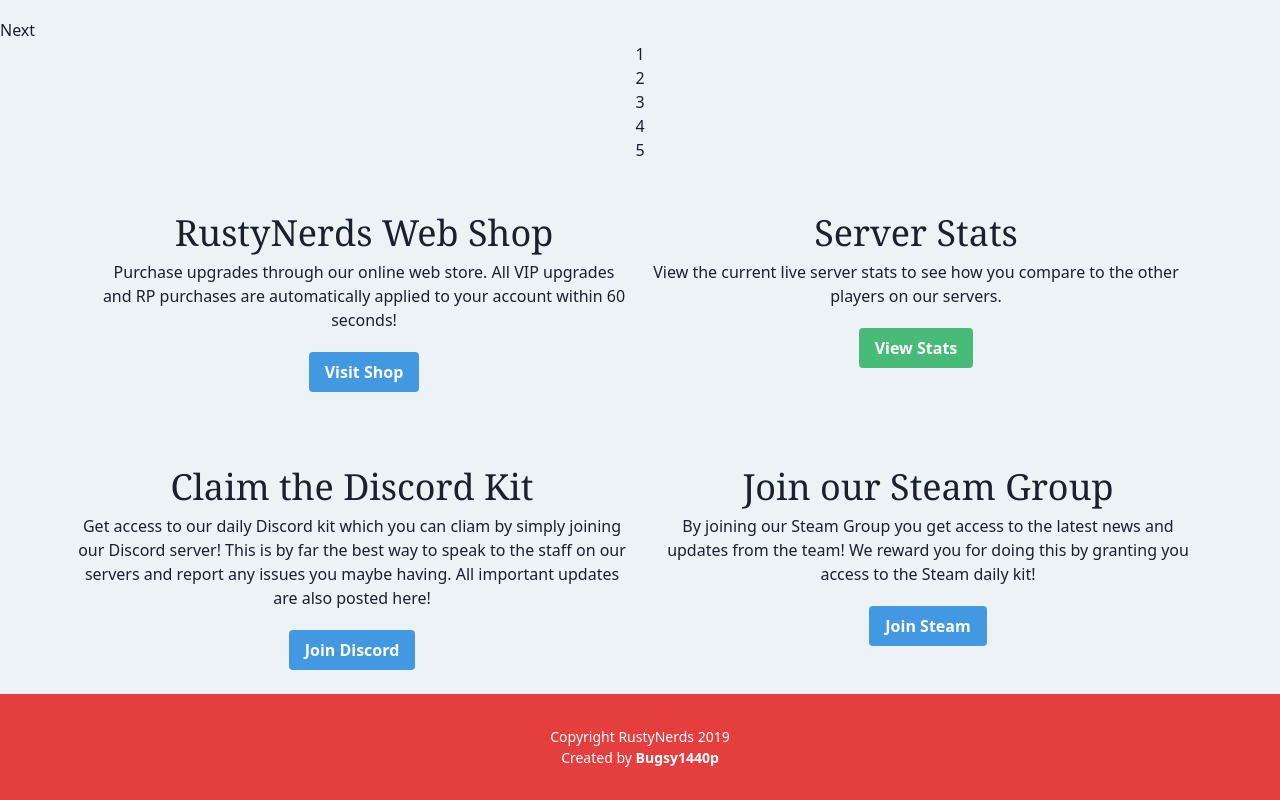
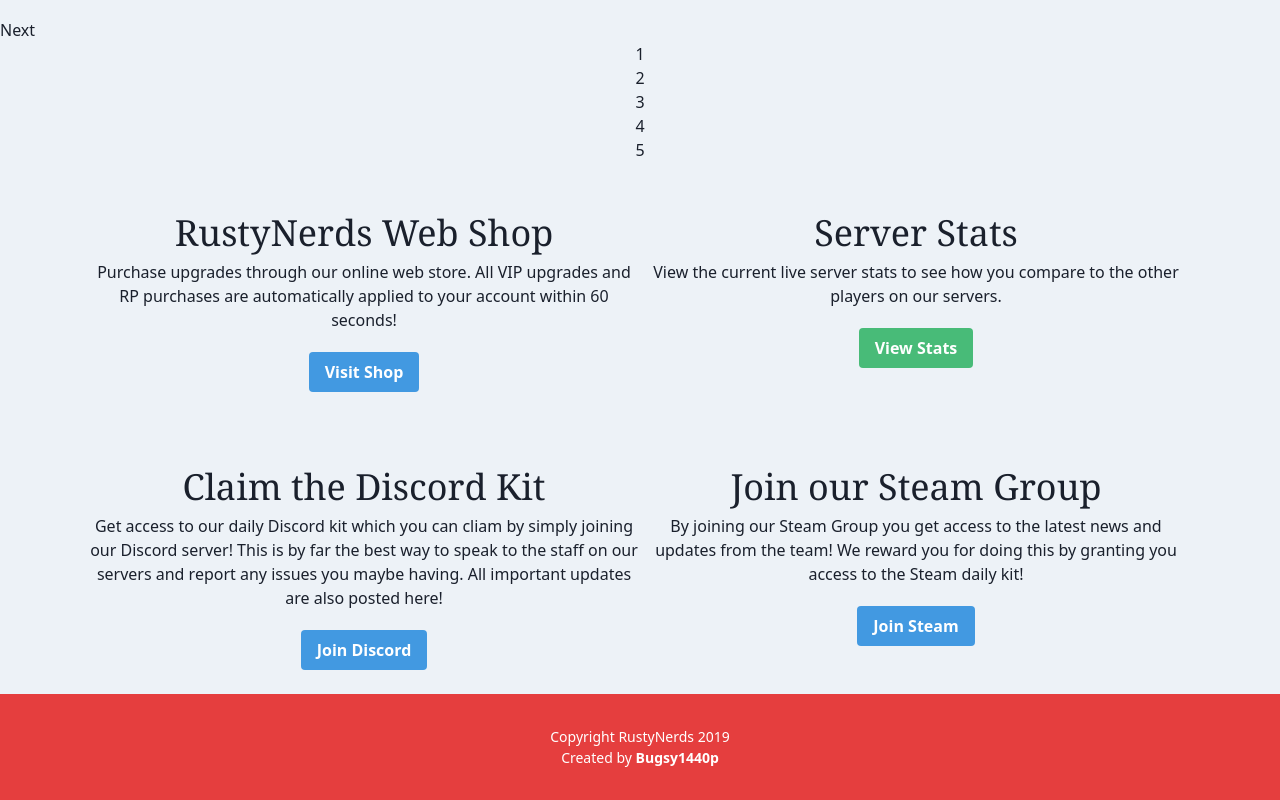
Before and after one commit to GlenHughes/rustynerds-website, a Gatsby site: page / in a window 1280 px wide. Shown: the part 10726-11526 px from the top of the page. Built offline with nearby package versions, Linux system fonts and the light colour scheme; Gatsby itself is replaced by a stand-in of ours.

Commit message:
Further improvments to layout

```diff
--- a/src/pages/index.js
+++ b/src/pages/index.js
@@ -40,24 +40,24 @@
         </Slider>
       </div>
       <div className="max-w-6xl mx-auto mt-5 justify-between p-6 md:flex">
-        <div className="w-full md:w-1/2 text-center px-3">
+        <div className="w-full md:w-1/2 text-center">
           <h2 className="text-4xl font-serif">RustyNerds Web Shop</h2>
           <p>Purchase upgrades through our online web store. All VIP upgrades and RP purchases are automatically applied to your account within 60 seconds!</p>
           <Link className="btn btn-blue inline-block mt-5" to="/shop">Visit Shop</Link>
         </div>
-        <div className="w-full md:w-1/2 text-center px-3 mt-4 md:mt-0">
+        <div className="w-full md:w-1/2 text-center mt-4 md:mt-0">
           <h2 className="text-4xl font-serif">Server Stats</h2>
           <p>View the current live server stats to see how you compare to the other players on our servers.</p>
           <Link className="btn btn-green inline-block mt-5" to="/stats">View Stats</Link>
         </div>
       </div>
-      <div className="max-w-6xl mx-auto mt-0 md:mt-5 justify-between py-0 md:py-6 md:flex">
-        <div className="w-full md:w-1/2 text-center px-3">
+      <div className="max-w-6xl mx-auto mt-0 md:mt-5 justify-between py-0 px-6 md:py-6 md:flex">
+        <div className="w-full md:w-1/2 text-center">
           <h2 className="text-4xl font-serif">Claim the Discord Kit</h2>
           <p>Get access to our daily Discord kit which you can cliam by simply joining our Discord server! This is by far the best way to speak to the staff on our servers and report any issues you maybe having. All important updates are also posted here!</p>
           <Link className="btn btn-blue inline-block mt-5" to="/discord">Join Discord</Link>
         </div>
-        <div className="w-full md:w-1/2 text-center px-3 pb-5 mt-4 md:mt-0">
+        <div className="w-full md:w-1/2 text-center pb-5 mt-4 md:mt-0">
           <h2 className="text-4xl font-serif">Join our Steam Group</h2>
           <p>By joining our Steam Group you get access to the latest news and updates from the team! We reward you for doing this by granting you access to the Steam daily kit!</p>
           <Link className="btn btn-blue inline-block mt-5" to="/steam">Join Steam</Link>
```
